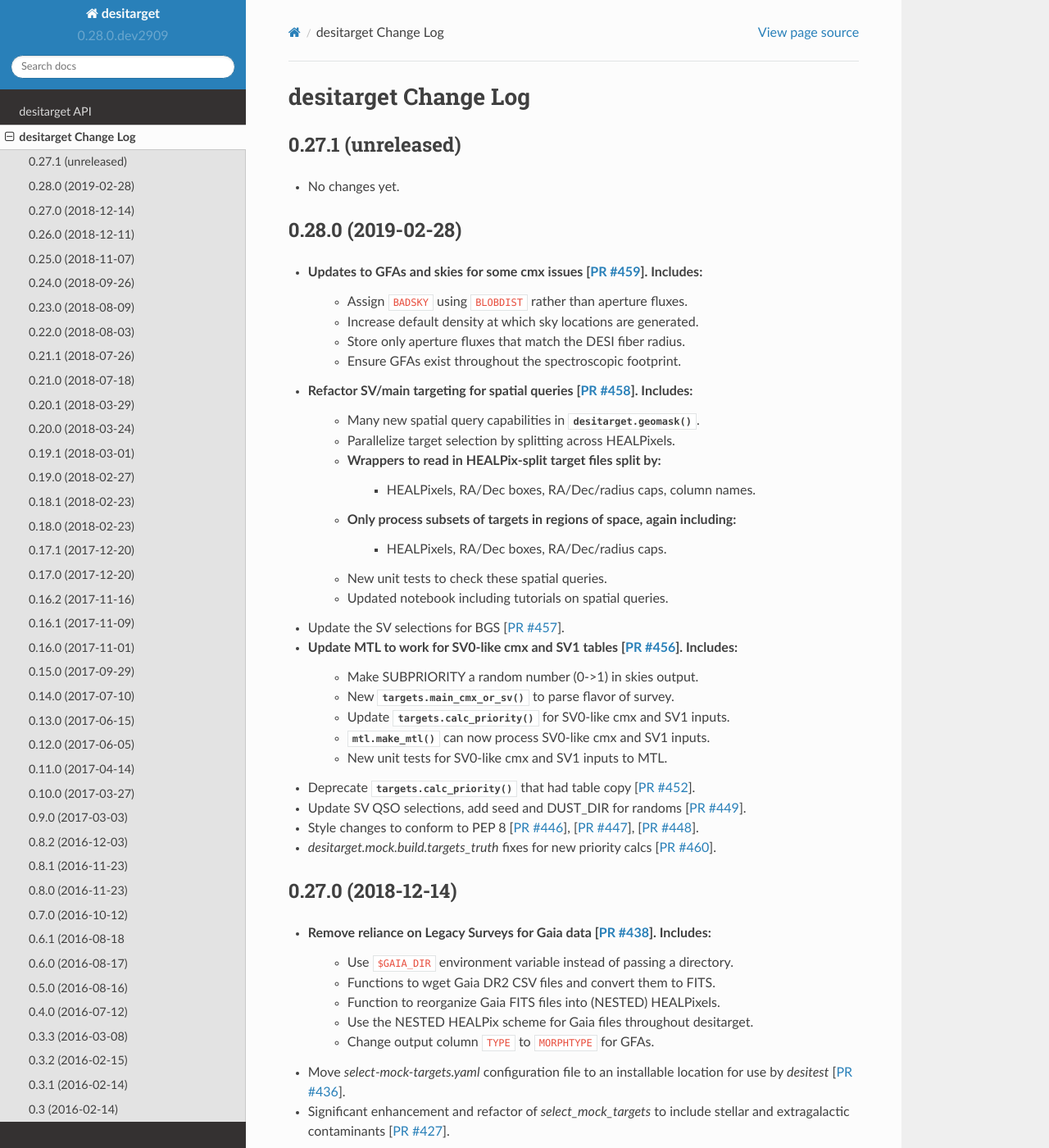
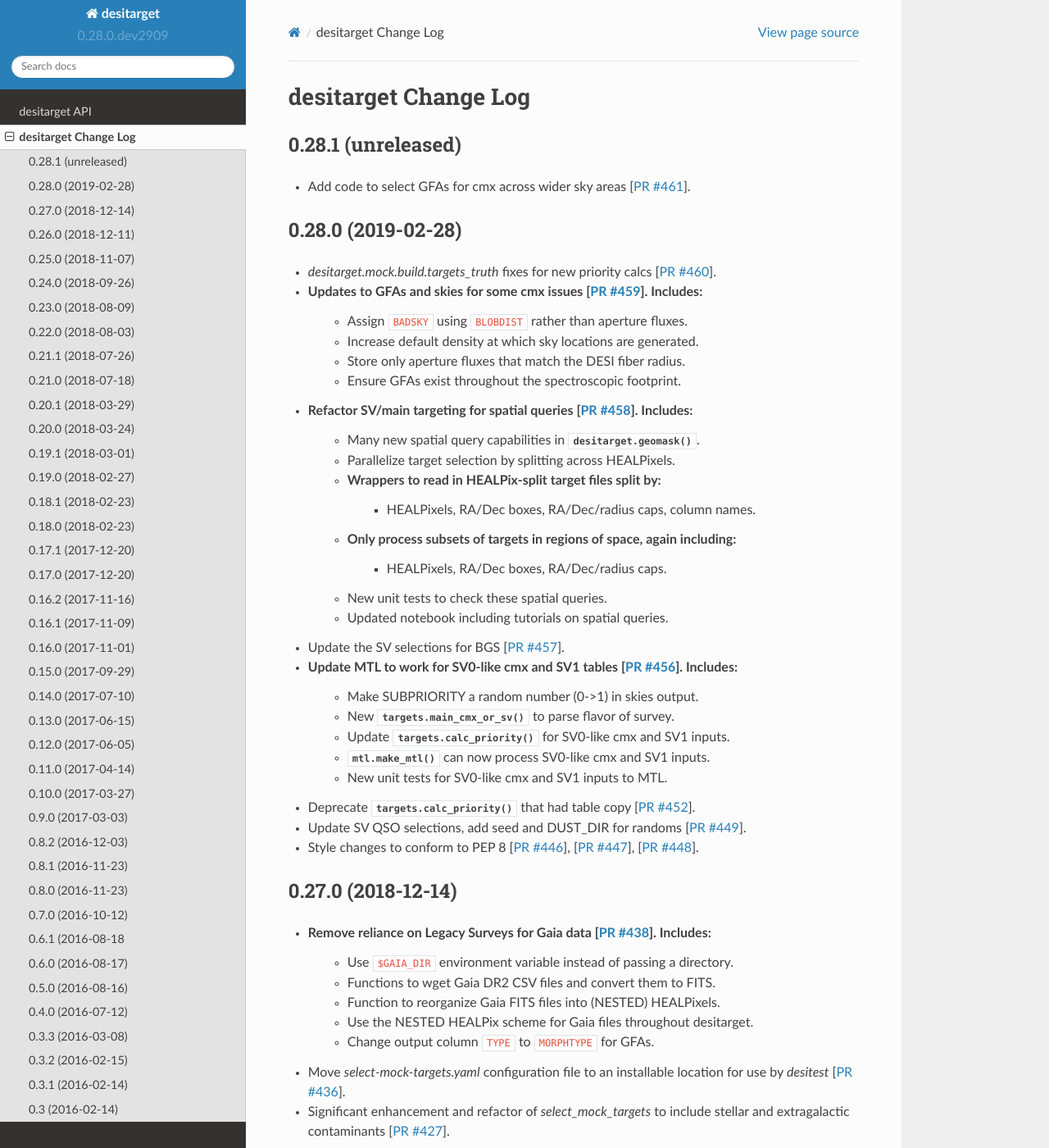
Before and after one commit to desihub/desitarget, a Sphinx documentation site: the page built from doc/changes.rst, in a window 1280 px wide and 1400 px high. Shown: the whole window at 82% size. Built offline with Sphinx 7.4.7 and the Read the Docs theme 2.0.0, drawn with Linux system fonts in a browser that asks for light colours.

Commit message:
updating the changes docs

```diff
--- a/doc/changes.rst
+++ b/doc/changes.rst
@@ -2,14 +2,17 @@
 desitarget Change Log
 =====================
 
-0.27.1 (unreleased)
+0.28.1 (unreleased)
 -------------------
 
-* No changes yet.
+* Add code to select GFAs for cmx across wider sky areas [`PR #461`_].
+
+.. _`PR #461`: https://github.com/desihub/desitarget/pull/461
 
 0.28.0 (2019-02-28)
 -------------------
 
+* `desitarget.mock.build.targets_truth` fixes for new priority calcs [`PR #460`_].
 * Updates to GFAs and skies for some cmx issues [`PR #459`_]. Includes:
     * Assign ``BADSKY`` using ``BLOBDIST`` rather than aperture fluxes.
     * Increase default density at which sky locations are generated.
```
Also changed, not shown: other parts of doc/changes.rst (+0 -1 lines).
